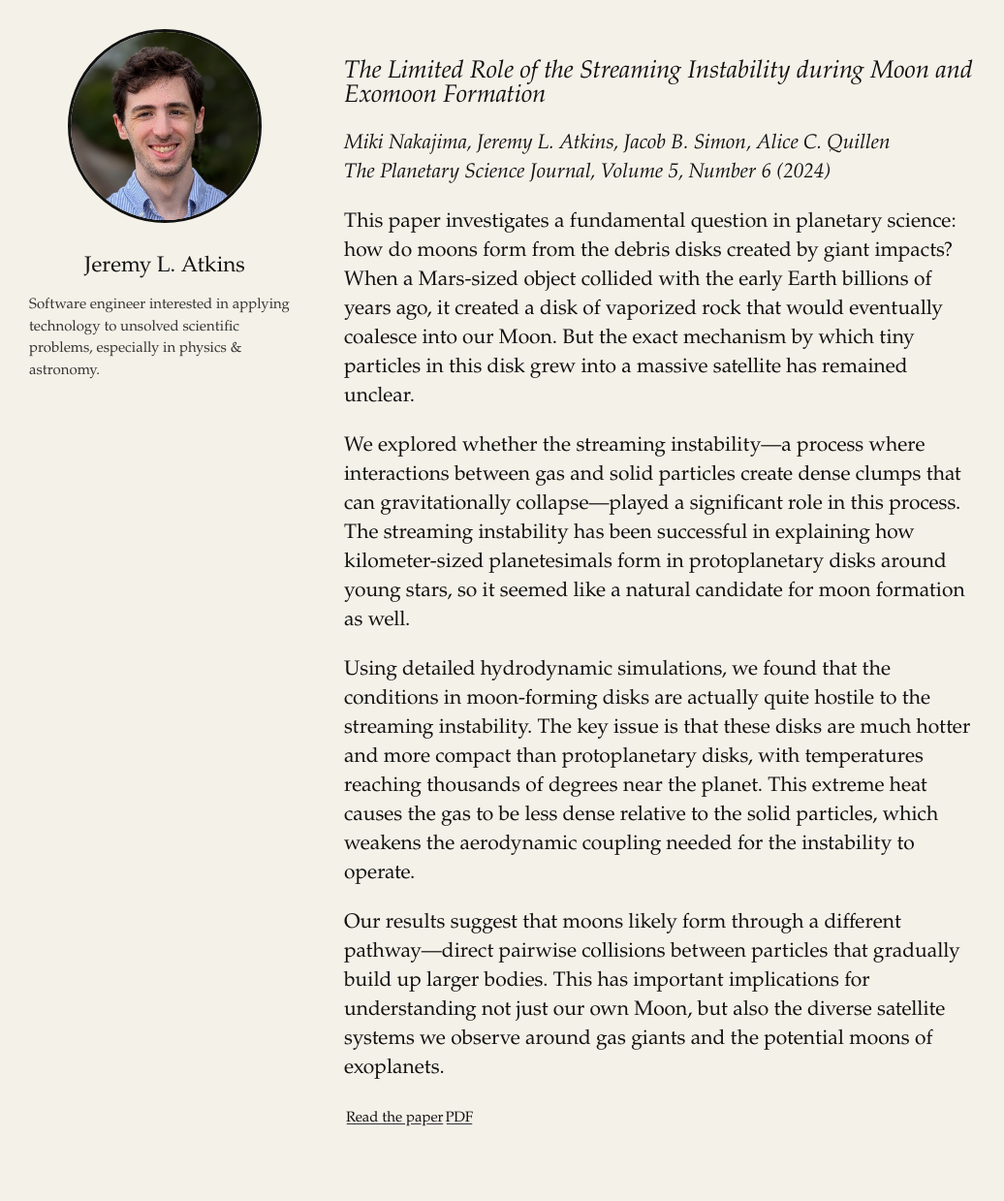
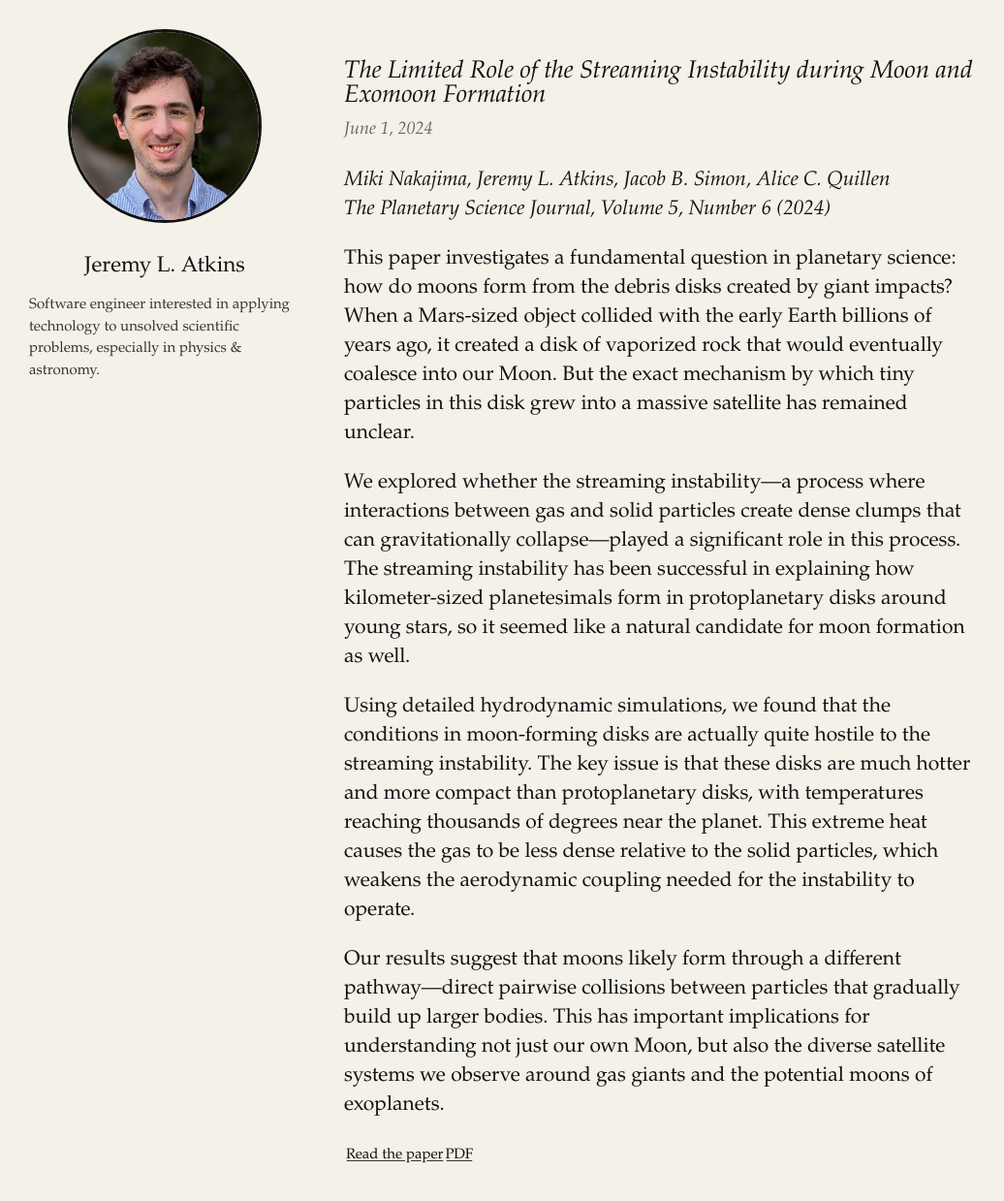
Before and after one commit to jatkins5/jatkins5.github.io, a Jekyll site: the page built from index.html, in a window 1280 px wide and 1281 px high. Shown: the top 1239 px of the window at 97% size, without its empty margins (0-1036 px from the left). Built offline with Jekyll 4.4.1, drawn with Linux system fonts in a browser that asks for light colours; some web fonts are replaced.

Commit message:
derive post title and date from meta

```diff
--- a/assets/css/tufte.css
+++ b/assets/css/tufte.css
@@ -244,6 +244,14 @@
     font-size: 1.1rem;
 }
 
+.post-date {
+    font-size: 1.2rem;
+    color: #666;
+    font-style: italic;
+    margin-top: -1rem;
+    margin-bottom: 1.5rem;
+}
+
 @media (max-width: 768px) {
     .container {
         flex-direction: column;
--- a/index.html
+++ b/index.html
@@ -24,6 +24,8 @@
         <main class="content">
             {% for post in site.posts %}
             <article class="post-block">
+                <h2>{{ post.title }}</h2>
+                <div class="post-date">{{ post.date | date: "%B %-d, %Y" }}</div>
                 {{ post.content }}
             </article>
             {% if forloop.last == false %}
```
Also changed, not shown: _posts/2024-01-01-streaming-instability-paper.md (+1 -3 lines).
